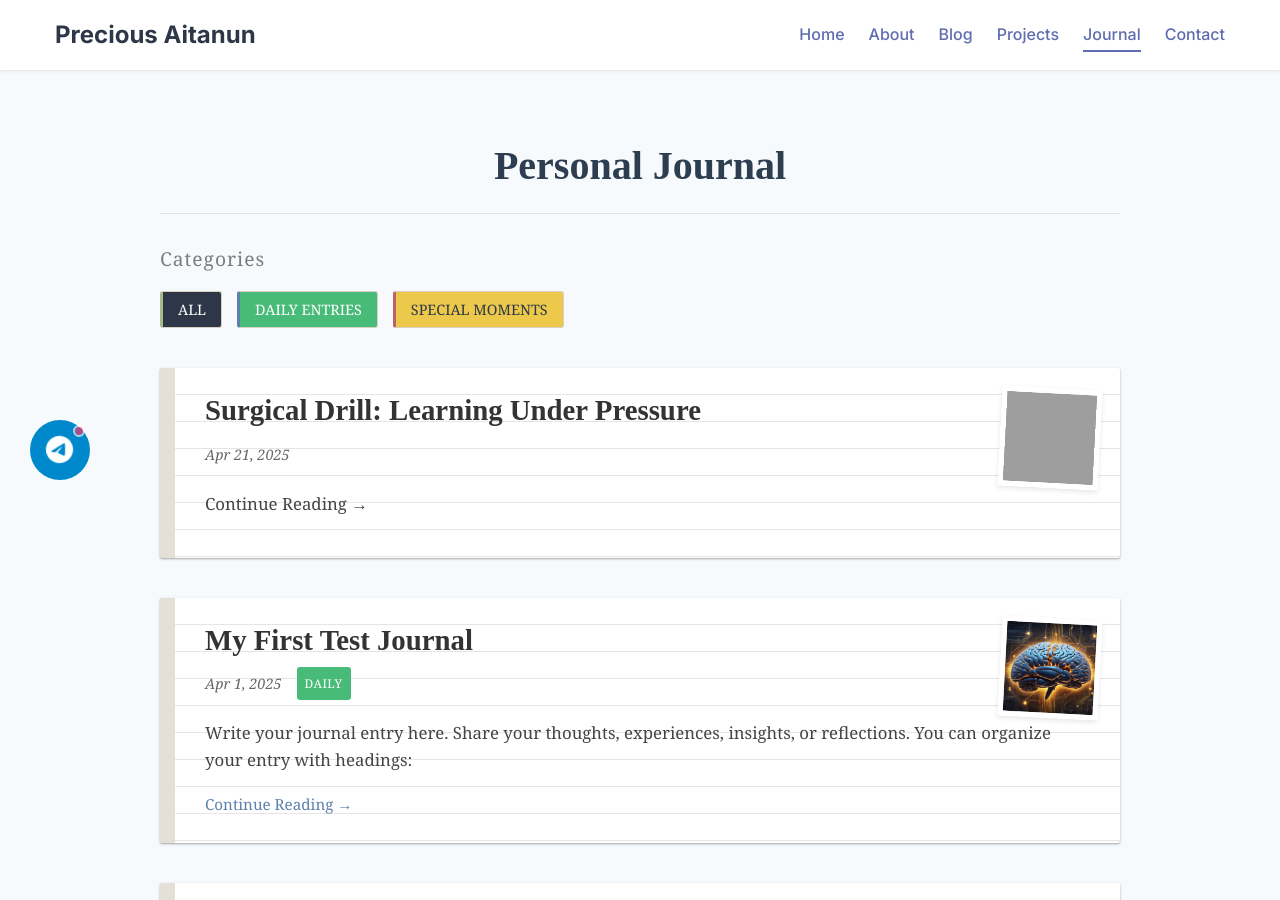
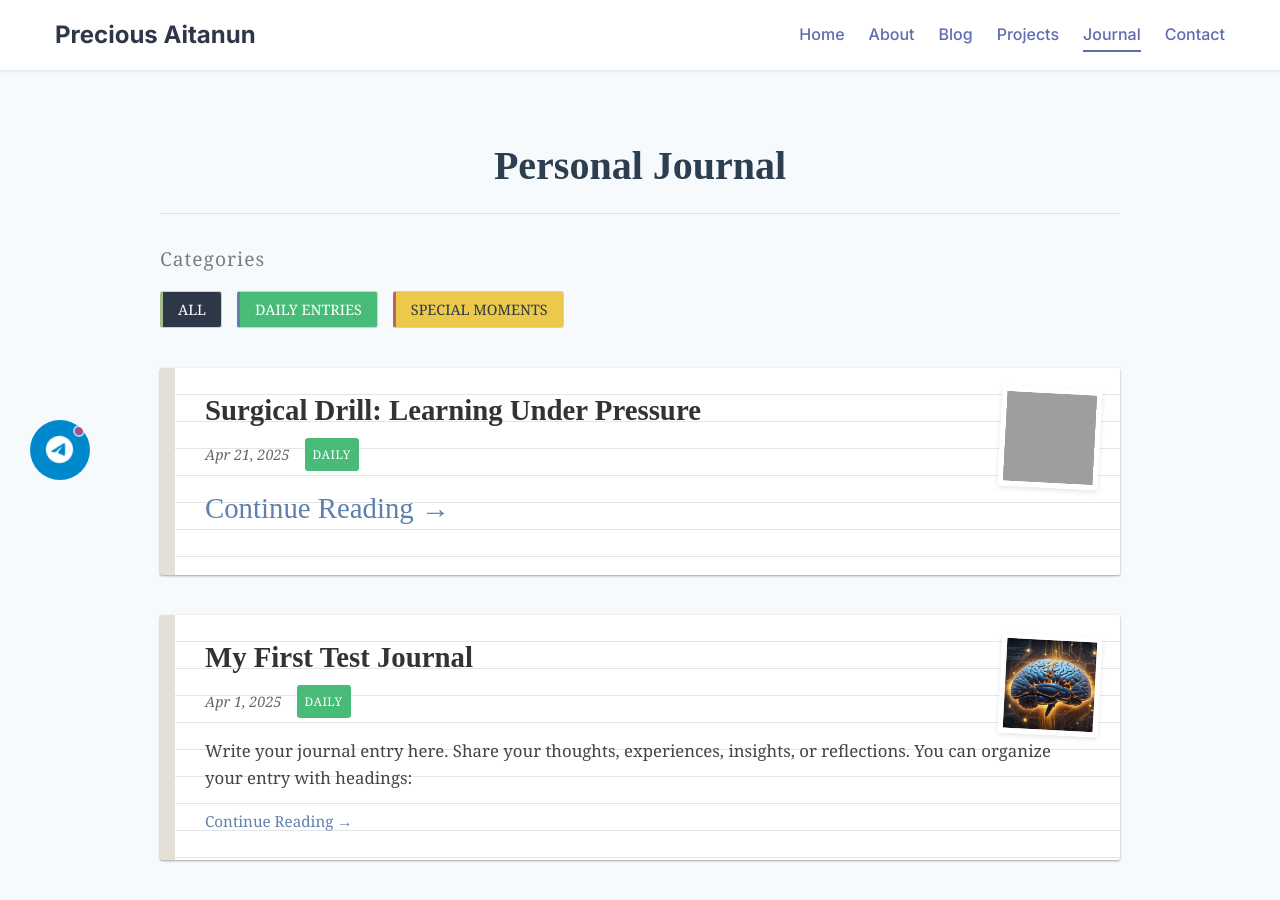
Before and after one commit to Nadira3/Nadira3.github.io, a Jekyll site: the page built from journal.html, in a window 1280 px wide and 900 px high. Built offline with Jekyll 4.4.1, drawn with Linux system fonts in a browser that asks for light colours; some web fonts are replaced; grey boxes are pictures that could not be loaded.

Commit message:
removed html from markdown

```diff
--- a/_journal/2025-04-21-surgical-drill-one.markdown
+++ b/_journal/2025-04-21-surgical-drill-one.markdown
@@ -2,10 +2,9 @@
 layout: journal
 title: "Surgical Drill: Learning Under Pressure"
 date: 2025-04-21
-category: [Daily]
+category: Daily
 header_image: /assets/images/surgical-drill-header.jpg
+mood: Enthusiastic
 ---
 
-<link href="https://fonts.googleapis.com/css2?family=Merriweather:wght@400;700&family=Playfair+Display:wght@700&display=swap" rel="stylesheet">
 ## description: "A simulated surgical drill session showing the high-pressure environment of medical education and the development of clinical reasoning skills."
-{% include drill.html %}
```
